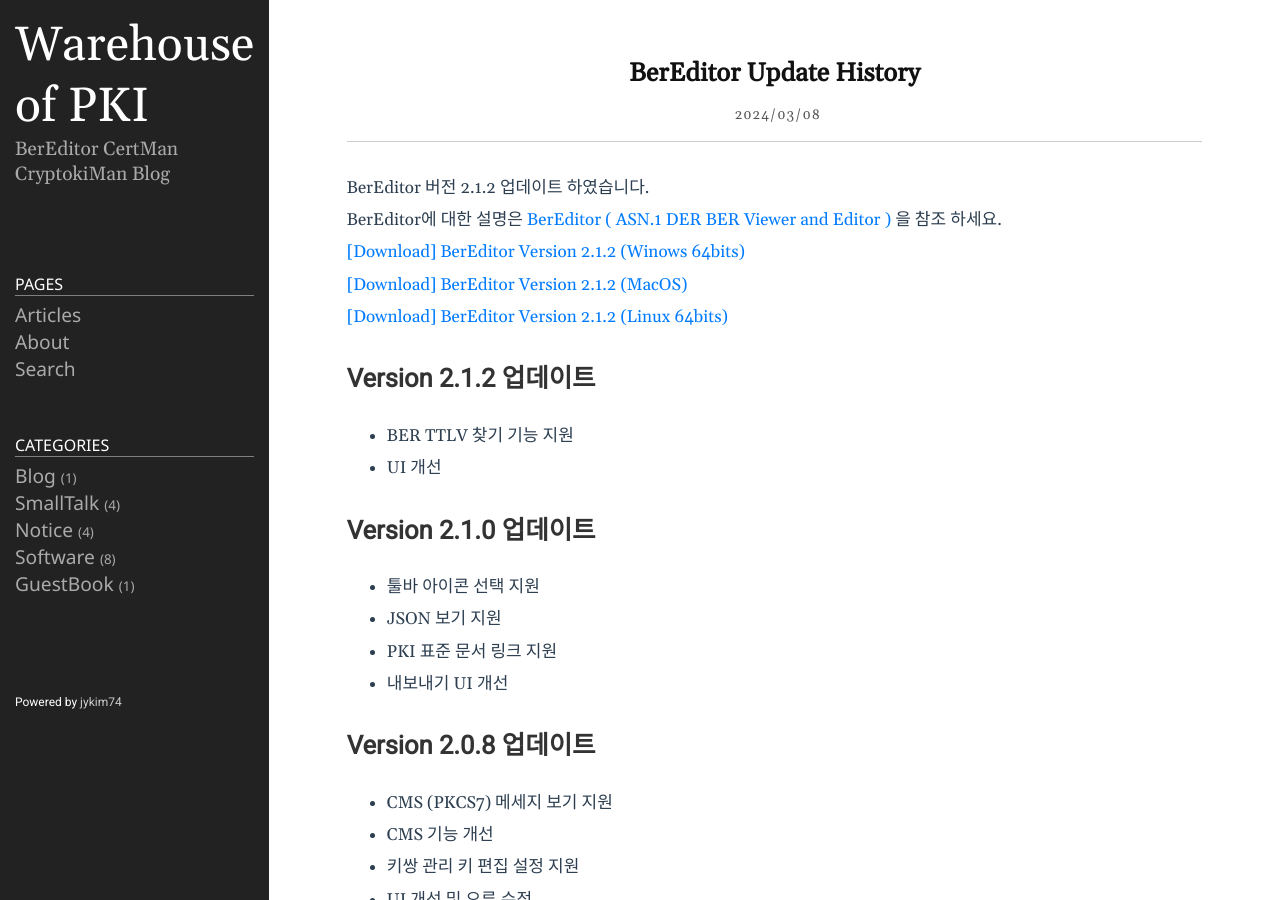
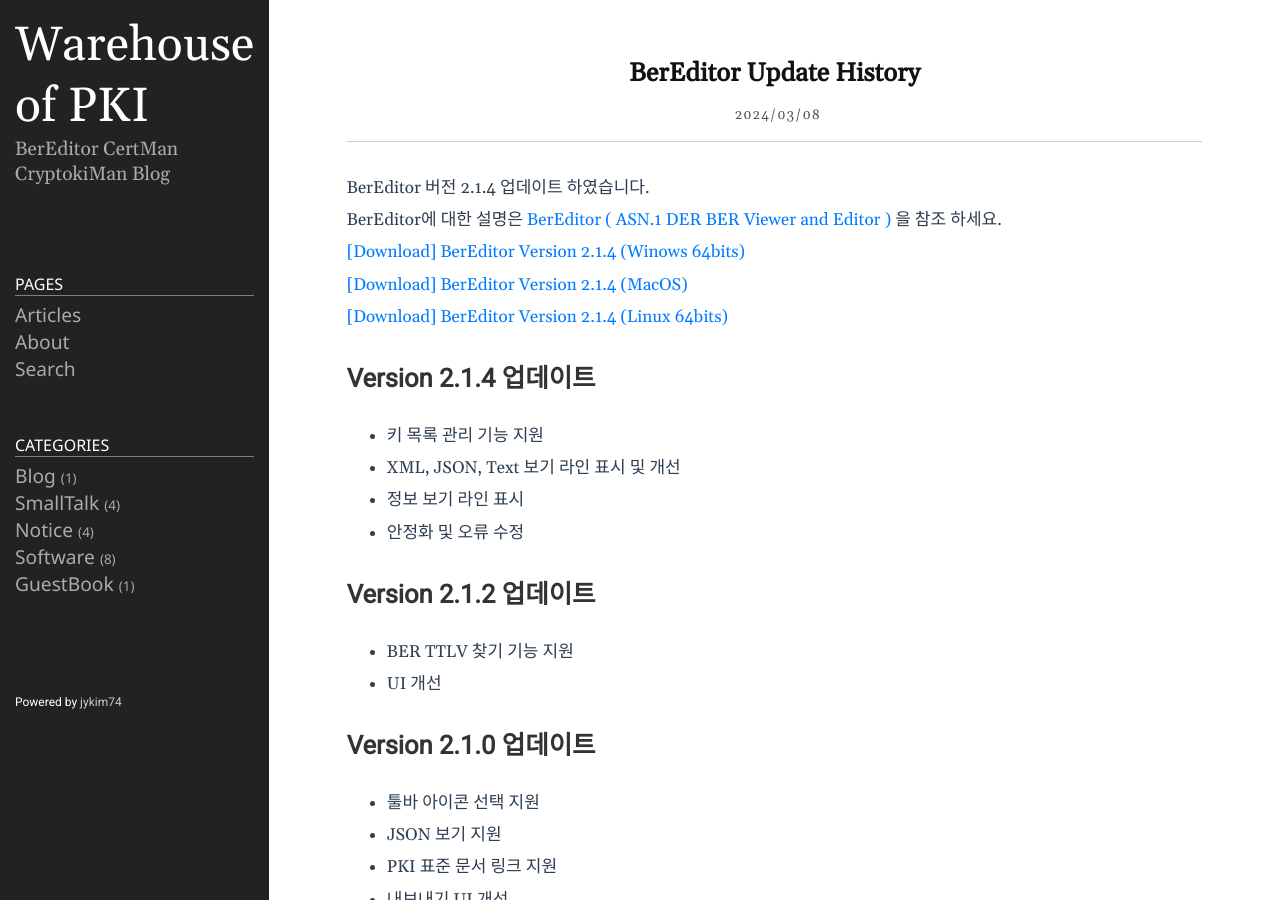
Before and after one commit to jykim74/jykim74.github.io, a Jekyll site: the page built from _posts/2024-03-08-BerEditorUpdate.md, in a window 1280 px wide and 900 px high. Built offline with Jekyll 4.4.1, drawn with Linux system fonts in a browser that asks for light colours; nearby versions of some CDN libraries; comment, search, counter and statistics services are not loaded.

Commit message:
BerEditor Version 2.1.4 모두 적용

```diff
--- a/_posts/2023-04-13-BerEditor.markdown
+++ b/_posts/2023-04-13-BerEditor.markdown
@@ -16,11 +16,11 @@
 
 This is a program I made personally, so if you have any questions or bugs, use [Google Groups]( https://groups.google.com/g/bereditor, "Google Groups" )
 
-[[Download] BerEditor Version 2.1.2 (Win64)]( https://jykim74.github.io/msi/BerEditor-enV21r.msi "BerEditor" )
+[[Download] BerEditor Version 2.1.4 (Win64)]( https://jykim74.github.io/msi/BerEditor-enV214.msi "BerEditor" )
 
-[[Download] BerEditor Version 2.1.2 (MacOS)]( https://jykim74.github.io/dmg/BerEditorV212.dmg "BerEditor" )
+[[Download] BerEditor Version 2.1.4 (MacOS)]( https://jykim74.github.io/dmg/BerEditorV214.dmg "BerEditor" )
 
-[[Download] BerEditor Version 2.1.2 (Linux64)]( https://jykim74.github.io/zip/BerEditorV212.zip "BerEditor" )
+[[Download] BerEditor Version 2.1.4 (Linux64)]( https://jykim74.github.io/zip/BerEditorV214.zip "BerEditor" )
 
 If you would like to receive a license, simply write a request in [Free License Request](https::/jykim7.mycafe24.com/user_reg.php) and you can receive a trial (30-day) license.
 Of course, you can apply for a license multiple times.
--- a/_posts/2024-03-08-BerEditorUpdate.md
+++ b/_posts/2024-03-08-BerEditorUpdate.md
@@ -4,12 +4,18 @@
 tags: [ASN.1,ASN.1 viewer, BER, BER reader, BER viewer, DER ,DER reader]
 category: Software
 ---
-BerEditor 버전 2.1.2 업데이트 하였습니다.
+BerEditor 버전 2.1.4 업데이트 하였습니다.
 BerEditor에 대한 설명은 [BerEditor ( ASN.1 DER BER Viewer and Editor )](https://jykim74.tistory.com/36) 을 참조 하세요.
 
-[\[Download\] BerEditor Version 2.1.2 (Winows 64bits)](https://jykim74.github.io/msi/BerEditor-enV212.msi)
-[\[Download\] BerEditor Version 2.1.2 (MacOS)](https://jykim74.github.io/dmg/BerEditorV212.dmg)
-[\[Download\] BerEditor Version 2.1.2 (Linux 64bits)](https://jykim74.github.io/zip/BerEditorV212.zip)
+[\[Download\] BerEditor Version 2.1.4 (Winows 64bits)](https://jykim74.github.io/msi/BerEditor-enV214.msi)
+[\[Download\] BerEditor Version 2.1.4 (MacOS)](https://jykim74.github.io/dmg/BerEditorV214.dmg)
+[\[Download\] BerEditor Version 2.1.4 (Linux 64bits)](https://jykim74.github.io/zip/BerEditorV214.zip)
+
+## Version 2.1.4 업데이트
+- 키 목록 관리 기능 지원
+- XML, JSON, Text 보기 라인 표시 및 개선
+- 정보 보기 라인 표시
+- 안정화 및 오류 수정
 
 ## Version 2.1.2 업데이트
 - BER TTLV 찾기 기능 지원
--- a/appcast/bereditor_appcast_mac.xml
+++ b/appcast/bereditor_appcast_mac.xml
@@ -5,10 +5,10 @@
 		<description>Feed for BerEditor updates</description>
 		<language>en</language>
 		<item>
-			<title>Version 2.1.2</title>
+			<title>Version 2.1.4</title>
 			<sparkle:releaseNotesLink>https://jykim74.github.io/software/2024/03/08/BerEditorUpdate.html</sparkle:releaseNotesLink>
-			<enclosure url="https://jykim74.github.io/dmg/BerEditorV212.dmg" sparkle:version="2.1.2"
-			sparkle:edSignature="R5pkoEIXsiUGibdzJBSwm6d8AUzA25wwTEabQP+cGjUN4MDeLnGawagcAzR8fTS0rcbxUL4siQuYRMtnqAkLAA==" length="16535690"
+			<enclosure url="https://jykim74.github.io/dmg/BerEditorV214.dmg" sparkle:version="2.1.4"
+			sparkle:edSignature="3jCFc9adX48IotYZUDurpqNNNx64J2FkO5kN9KnxXyrdAmFXkc8/WHbC8e6vlwTNRCSIlO2FTadDZL4WDPKXBA==" length="16604300"
 			type="application/octet-stream"/>
 		</item>
 	</channel>
--- a/appcast/bereditor_appcast_mac_ko.xml
+++ b/appcast/bereditor_appcast_mac_ko.xml
@@ -5,10 +5,10 @@
 		<description>Feed for BerEditor updates</description>
 		<language>en</language>
 		<item>
-			<title>Version 2.1.2</title>
+			<title>Version 2.1.4</title>
 			<sparkle:releaseNotesLink>https://jykim74.github.io/software/2024/03/08/BerEditorUpdate.html</sparkle:releaseNotesLink>
-			<enclosure url="https://jykim74.github.io/dmg/BerEditorV212.dmg" sparkle:version="2.1.2"
-			sparkle:edSignature="R5pkoEIXsiUGibdzJBSwm6d8AUzA25wwTEabQP+cGjUN4MDeLnGawagcAzR8fTS0rcbxUL4siQuYRMtnqAkLAA==" length="16535690"
+			<enclosure url="https://jykim74.github.io/dmg/BerEditorV214.dmg" sparkle:version="2.1.4"
+			sparkle:edSignature="3jCFc9adX48IotYZUDurpqNNNx64J2FkO5kN9KnxXyrdAmFXkc8/WHbC8e6vlwTNRCSIlO2FTadDZL4WDPKXBA==" length="16604300"
 			type="application/octet-stream"/>
 		</item>
 	</channel>
--- a/appcast/bereditor_appcast_win.xml
+++ b/appcast/bereditor_appcast_win.xml
@@ -5,9 +5,9 @@
 		<description>Feed for BerEditor updates</description>
 		<language>en</language>
 		<item>
-			<title>Version 2.1.2</title>
+			<title>Version 2.1.4</title>
 			<sparkle:releaseNotesLink>https://jykim74.github.io/software/2024/03/08/BerEditorUpdate.html</sparkle:releaseNotesLink>
-			<enclosure url="https://jykim74.github.io/msi/BerEditor-enV212.msi" sparkle:version="2.1.2" length="0" type="application/octet-stream"/>
+			<enclosure url="https://jykim74.github.io/msi/BerEditor-enV214.msi" sparkle:version="2.1.4" length="0" type="application/octet-stream"/>
 		</item>
 	</channel>
 </rss>
--- a/appcast/bereditor_appcast_win_ko.xml
+++ b/appcast/bereditor_appcast_win_ko.xml
@@ -5,9 +5,9 @@
 		<description>Feed for BerEditor updates</description>
 		<language>en</language>
 		<item>
-			<title>Version 2.1.2</title>
+			<title>Version 2.1.4</title>
 			<sparkle:releaseNotesLink>https://jykim74.github.io/software/2024/03/08/BerEditorUpdate.html</sparkle:releaseNotesLink>
-			<enclosure url="https://jykim74.github.io/msi/BerEditor-enV212.msi" sparkle:version="2.1.2" length="0" type="application/octet-stream"/>
+			<enclosure url="https://jykim74.github.io/msi/BerEditor-enV214.msi" sparkle:version="2.1.4" length="0" type="application/octet-stream"/>
 		</item>
 	</channel>
 </rss>
```
